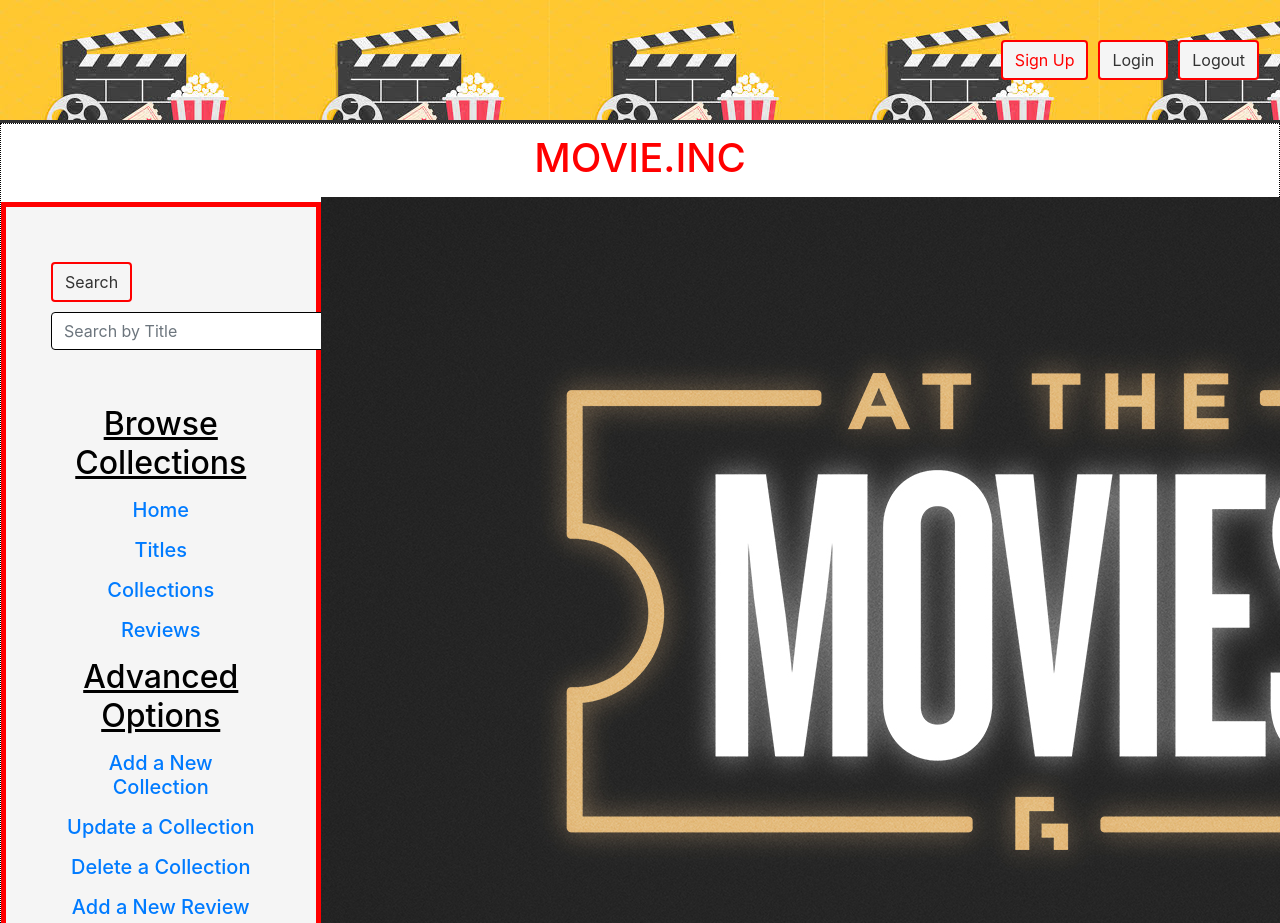
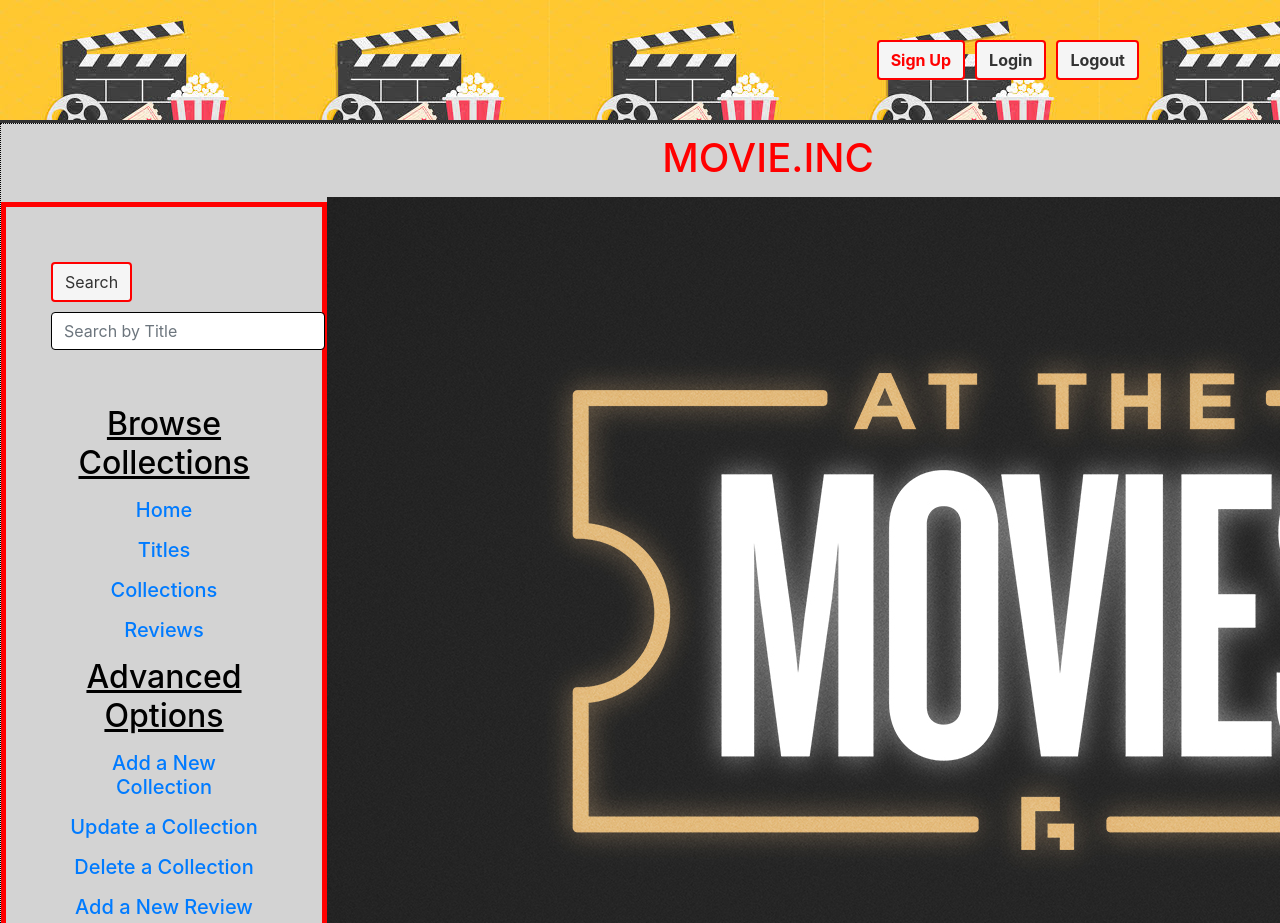
Before and after one commit to churchjg/GroupCrud, a React (Create React App) app in the folder movies/: page / in a window 1280 px wide. Built offline with nearby package versions, Linux system fonts and the light colour scheme; no server answers.

Commit message:
updated CSS

```diff
--- a/movies/src/Components/Forms/LoginForm.js
+++ b/movies/src/Components/Forms/LoginForm.js
@@ -61,9 +61,9 @@ export class LoginForm extends Component {
         return (
             <>
                 <Form inline onSubmit={this.submitForm}>
-                    <Button style={{ margin: 5, backgroundColor: "#F5F5F5", color: "red", border: "2px solid red" }} size="md" type="submit" onClick={this.onOpenModal} >Sign Up</Button>
-                    <Button classname="login" style={{ margin: 5, backgroundColor: "#F5F5F5", color: "#333333", border: "2px solid red" }} size="md" type="submit" onClick={this.onOpenModalLogin} >Login</Button>
-                    <Button style={{ margin: 5, backgroundColor: "#F5F5F5", color: "#333333", border: "2px solid red" }} size="md" type="submit" >Logout</Button>
+                    <Button style={{ margin: 5, fontWeight: "bold" , backgroundColor: "#F5F5F5", color: "red", border: "2px solid red" }} size="md" type="submit" onClick={this.onOpenModal} >Sign Up</Button>
+                    <Button classname="login" style={{ margin: 5, fontWeight: "bold" , backgroundColor: "#F5F5F5", color: "#333333", border: "2px solid red" }} size="md" type="submit" onClick={this.onOpenModalLogin} >Login</Button>
+                    <Button style={{ margin: 5, fontWeight: "bold" , backgroundColor: "#F5F5F5", color: "#333333", border: "2px solid red", marginRight: "125px" }} size="md" type="submit" >Logout</Button>
                 </Form>
 
                 <Modal open={sign} onClose={this.onCloseModal}>
--- a/movies/src/Components/Homepage/Homepage.js
+++ b/movies/src/Components/Homepage/Homepage.js
@@ -34,8 +34,8 @@ export class Homepage extends Component {
     render() {
         return (
 
-            <div style={{ width: "%%", height: "100vh", color: "red", paddingTop: 10, textAlign: "center", border: ".5px dotted black" }}><h1>MOVIE.INC</h1>
-                <Row style={{ height: "60%", width: "100%", marginTop: 15, color: "black", textAlign: "center" }} noGutters >
+            <div style={{ width: "120%", height: "100vh", color: "red", paddingTop: 10, marginRight: "500px" , backgroundColor: "#D3D3D3" ,textAlign: "center", border: ".5px dotted black" }}><h1>MOVIE.INC</h1>
+                <Row style={{ height: "60%", width: "85%", marginTop: 15, color: "black", textAlign: "center" }} noGutters >
                     <Col xs="3" style={{ marginTop: 5, border: "5px solid red", textAlign: "center" }}>
                         <Sidebar selectList={this.selectList} />
                     </Col>
--- a/movies/src/Components/Homepage/Navbar.js
+++ b/movies/src/Components/Homepage/Navbar.js
@@ -19,7 +19,7 @@ function NavBar(props) {
             <Navbar.Text style={{ color: "red", paddingTop: 50, textAlign: "bottom" , opacity: "0" }}><h2>MOVIE.INC</h2></Navbar.Text>
 
 
-            <LoginForm style={{alignItems: "center"}} sendInput={props.sendInput} />
+            <LoginForm style={{alignItems: "center", marginRight: "50px"}} sendInput={props.sendInput} />
             {/* <LogoutForm sendInput={props.sendInput} />
             <SignUpForm sendInput={props.sendInput} /> */}
 
--- a/movies/src/Components/Homepage/SideBar.js
+++ b/movies/src/Components/Homepage/SideBar.js
@@ -6,7 +6,7 @@ import SearchForm from '../Forms/SearchForm'
 
 function Sidebar(props) {
     return (
-        <Nav style={{ padding: "50px 40px", backgroundColor: "#F5F5F5", }}>
+        <Nav style={{ padding: "50px 40px", backgroundColor: "#D3D3D3", }}>
             <SearchForm style={{ alignItems: "left" }} sendInput={props.sendInput} />
             <Nav.Item>
                 <h2 style={{ textDecoration: "underline", marginTop: "50px" }}>Browse Collections</h2>
```
